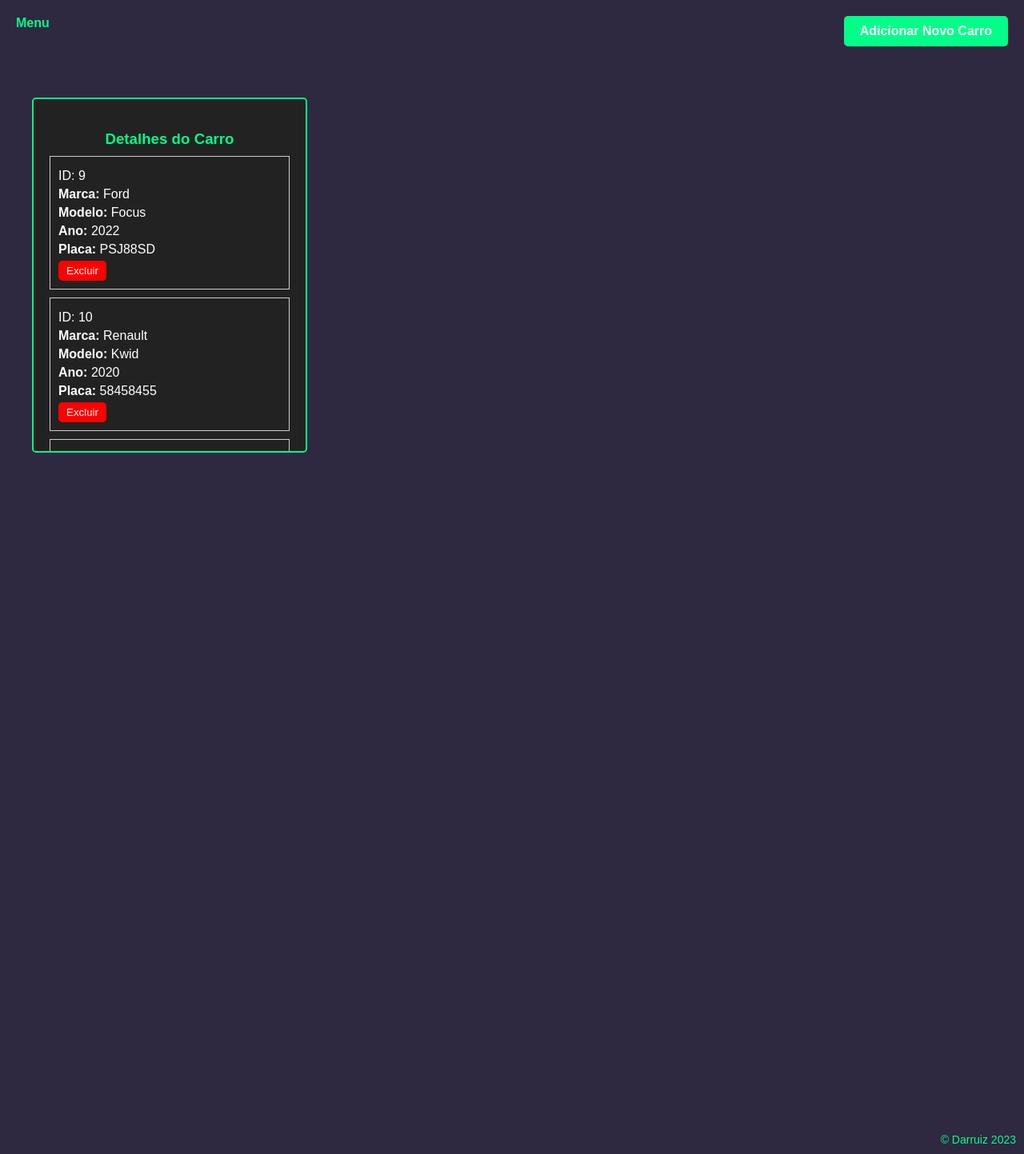
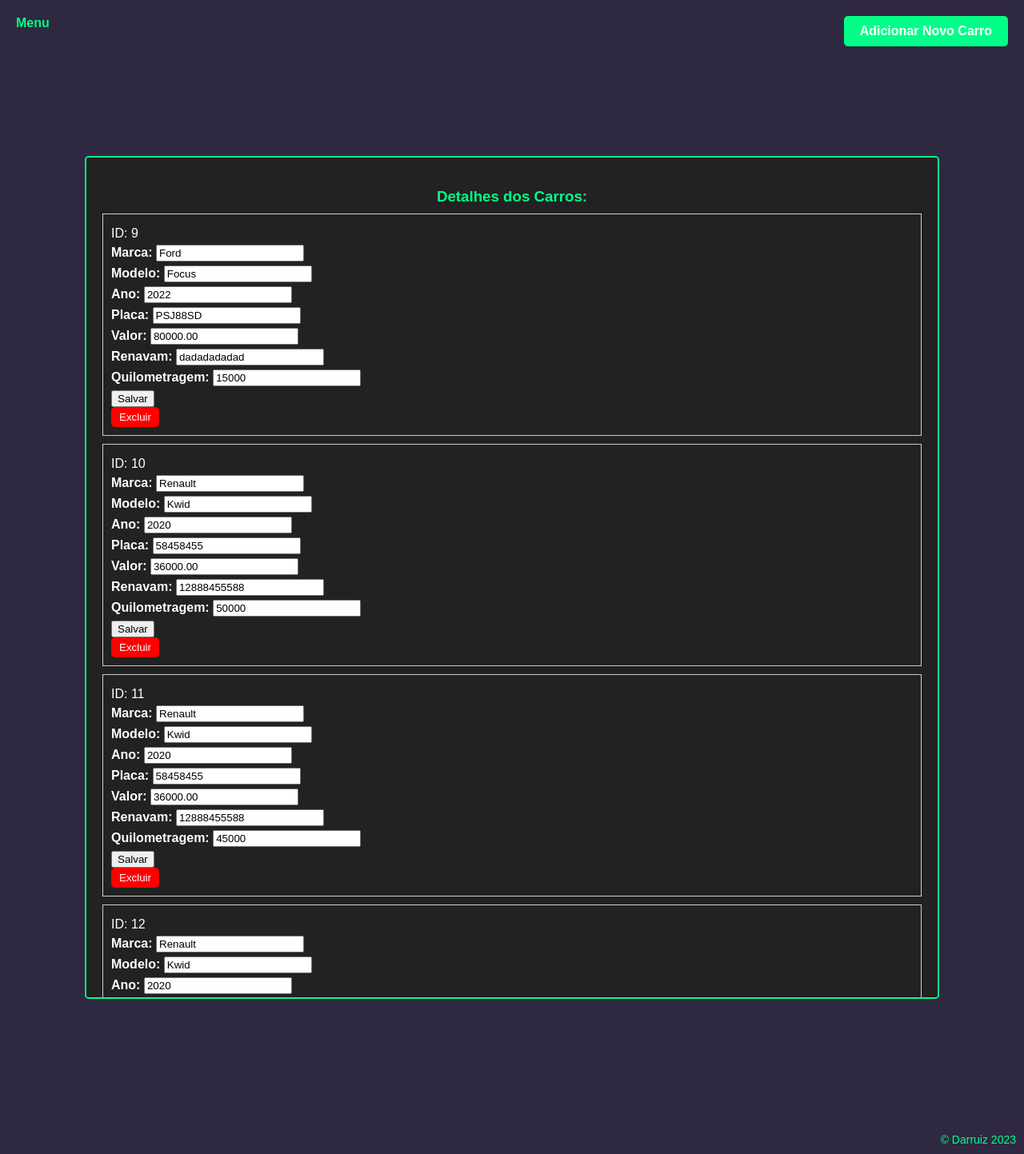
Before and after one commit to Darruiz/jlloca, a PHP site: page /carros.php in a window 1280 px wide. Shown: the whole page at 80% size. Run offline with PHP 8.4, Linux system fonts and the light colour scheme; a user stored in the database is signed in; data comes from the database, SQL or seed files in the repository.

Commit message:
edição na exibição de informações do carro

```diff
--- a/carros.php
+++ b/carros.php
@@ -29,27 +29,34 @@ $db = $database->conectar();
      Menu
 </a>
 <div class="car-details">
-    <h3>Detalhes do Carro</h3>
+    <h3>Detalhes dos Carros:</h3>
     <div class="car-list">
     <?php
-$query = "SELECT id, marca, modelo, ano, placa FROM carros";
+        $query = "SELECT id, marca, modelo, ano, placa, valor, renavam, quilometragem FROM carros";
         $stmt = $db->prepare($query);
         $stmt->execute();
         while ($row = $stmt->fetch(PDO::FETCH_ASSOC)) {
-    echo "<div class='car-item' data-id='{$row['id']}'>";
-    echo '<form action="evento/excluir_carro.php" method="POST">';
-    echo "<p>ID: {$row['id']}</p>";
-    echo "<p><strong>Marca:</strong> " . $row['marca'] . "</p>";
-    echo "<p><strong>Modelo:</strong> " . $row['modelo'] . "</p>";
-    echo "<p><strong>Ano:</strong> " . $row['ano'] . "</p>";
-    echo "<p><strong>Placa:</strong> " . $row['placa'] . "</p>";
-    echo "<input type='hidden' name='car_id' value='{$row['id']}'>";
-    echo "<button class='delete-button' data-id='{$row['id']}' type='submit'>Excluir</button>";
+            $car_id = $row['id'];
+            echo "<div class='car-item' data-id='{$car_id}'>";
+            echo '<form action="evento/editar_carro.php" method="POST">';
+            echo "<input type='hidden' name='car_id' value='{$car_id}'>";
+            echo "<p>ID: {$car_id}</p>";
+            echo "<p><strong>Marca:</strong> <input type='text' name='marca' value='{$row['marca']}'></p>";
+            echo "<p><strong>Modelo:</strong> <input type='text' name='modelo' value='{$row['modelo']}'></p>";
+            echo "<p><strong>Ano:</strong> <input type='text' name='ano' value='{$row['ano']}'></p>";
+            echo "<p><strong>Placa:</strong> <input type='text' name='placa' value='{$row['placa']}'></p>";
+            echo "<p><strong>Valor:</strong> <input type='text' name='valor' value='{$row['valor']}'></p>";
+            echo "<p><strong>Renavam:</strong> <input type='text' name='renavam' value='{$row['renavam']}'></p>";
+            echo "<p><strong>Quilometragem:</strong> <input type='text' name='quilometragem' value='{$row['quilometragem']}'></p>";
+            echo "<button class='edit-save-button' type='submit'>Salvar</button>";
+            echo '</form>';
+            echo "<form action='evento/excluir_carro.php' method='POST'>";
+            echo "<input type='hidden' name='car_id' value='{$car_id}'>";
+            echo "<button class='delete-button' type='submit'>Excluir</button>";
             echo '</form>';
             echo "</div>";
         }
         ?>
-
 </div>
 
 </div>
@@ -71,26 +78,42 @@ while ($row = $stmt->fetch(PDO::FETCH_ASSOC)) {
 </div>
 
 <script>
-var carDetails = document.querySelectorAll('.car-item');
-var carDetailsRight = document.querySelector('.car-details-right');
-var carDetailsContent = document.querySelector('.car-details-content');
-var closeButton = document.querySelector('.close-button');
+    document.addEventListener("DOMContentLoaded", function () {
+        const editButtons = document.querySelectorAll(".edit-button");
+        const saveButtons = document.querySelectorAll(".save-button");
+        const valorInputs = document.querySelectorAll(".edit-valor");
+        const renavamInputs = document.querySelectorAll(".edit-renavam");
+        const quilometragemInputs = document.querySelectorAll(".edit-quilometragem");
 
-carDetails.forEach(function (carSquare) {
-    carSquare.addEventListener('click', function () {
-        var carId = carSquare.getAttribute('data-id');
-        carDetailsContent.textContent = 'ID do Carro: ' + carId;
-        carDetailsRight.style.display = 'block';
+        editButtons.forEach((button, index) => {
+            button.addEventListener("click", () => {
+
+                button.style.display = "none";
+                saveButtons[index].style.display = "inline";
+
+
+                valorInputs[index].readOnly = false;
+                renavamInputs[index].readOnly = false;
+                quilometragemInputs[index].readOnly = false;
             });
         });
 
-closeButton.addEventListener('click', function () {
-    carDetailsRight.style.display = 'none';
-});
+        saveButtons.forEach((button, index) => {
+            button.addEventListener("click", () => {
+
+                button.style.display = "none";
+                editButtons[index].style.display = "inline";
 
 
+                valorInputs[index].readOnly = true;
+                renavamInputs[index].readOnly = true;
+                quilometragemInputs[index].readOnly = true;
+
+
+            });
+        });
+    });
 </script>
 
-</script>
 </body>
 </html>
--- a/css/carros.css
+++ b/css/carros.css
@@ -14,7 +14,9 @@ body, html {
     height: 100%;
     width: 100%;
     background-color: #2f2841;
+    min-height: 100vh;
 }
+
 
 .add-car-button {
     position: fixed;
@@ -57,20 +59,15 @@ body, html {
     border: 2px solid #00ff88;
     border-radius: 5px;
     padding: 20px;
-    max-height: 400px;
+    max-height: 80vh;
     overflow-y: scroll;
-    width: 300px;
-    margin: 20px;
+    width: 80%;
+    height: 70%;
     position: fixed;
-    left: 20px;
-    top: 20px;
-    margin-top: 8%;
-}
-
-.car-details h3 {
-    text-align: center;
-    color: #00ff88;
-    margin-bottom: 10px;
+    left: 50%;
+    top: 50%;
+    transform: translate(-50%, -50%);
+    display: block;
 }
 
 .car-list {
@@ -82,6 +79,19 @@ body, html {
     padding: 10px;
     margin-bottom: 10px;
 }
+
+
+
+
+.car-details h3 {
+    text-align: center;
+    color: #00ff88;
+    margin-bottom: 10px;
+}
+
+
+
+
 
 .car-item p {
     margin: 5px 0;
@@ -97,13 +107,13 @@ body, html {
     max-height: 400px;
     overflow-y: scroll;
     width: 300px;
-    margin: 20px;
     position: fixed;
-    right: 20px;
-    top: 20px;
-    margin-top: 8%;
+    left: 50%;
+    top: 50%;
+    transform: translate(-50%, -50%);
     display: none;
 }
+
 
 .delete-button {
     background-color: red;
```
Also changed, not shown: evento/buscar_carro.php (added, +21 -0 lines), evento/editar_carro.php (added, +43 -0 lines). Lines whose indentation alone changed are shown as unchanged.
